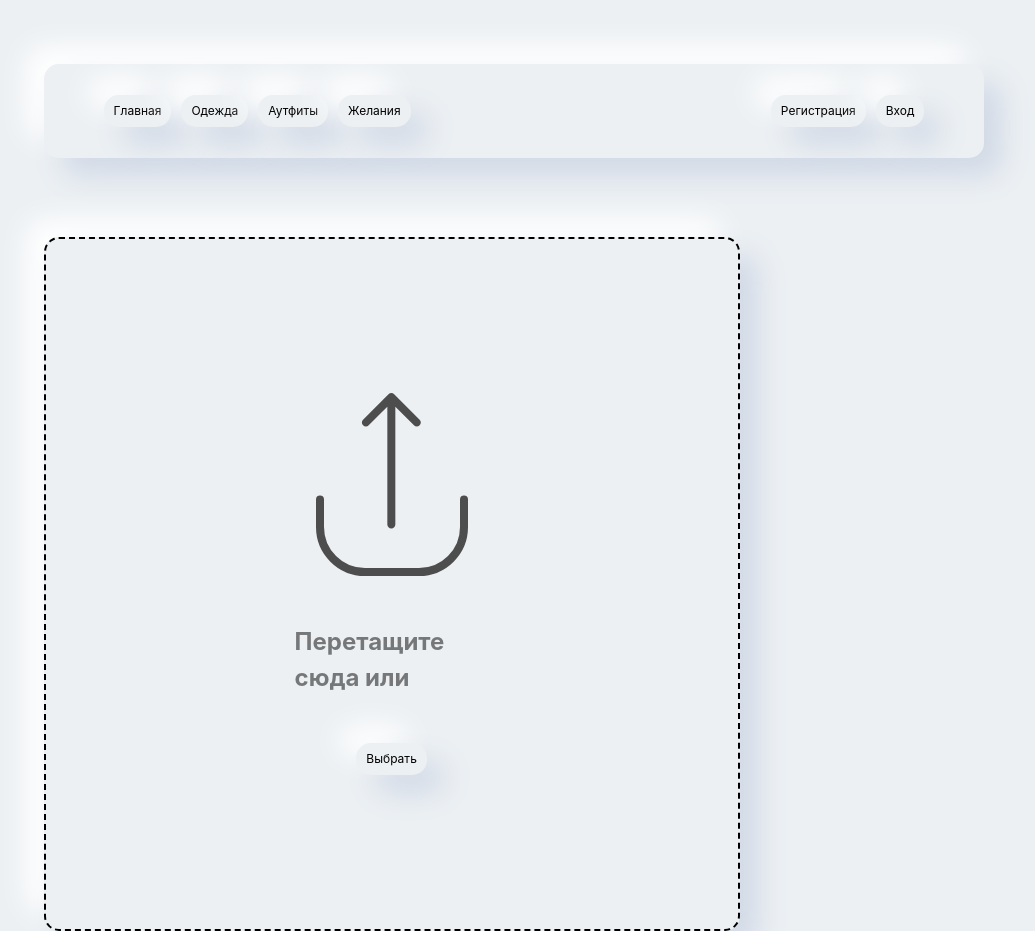
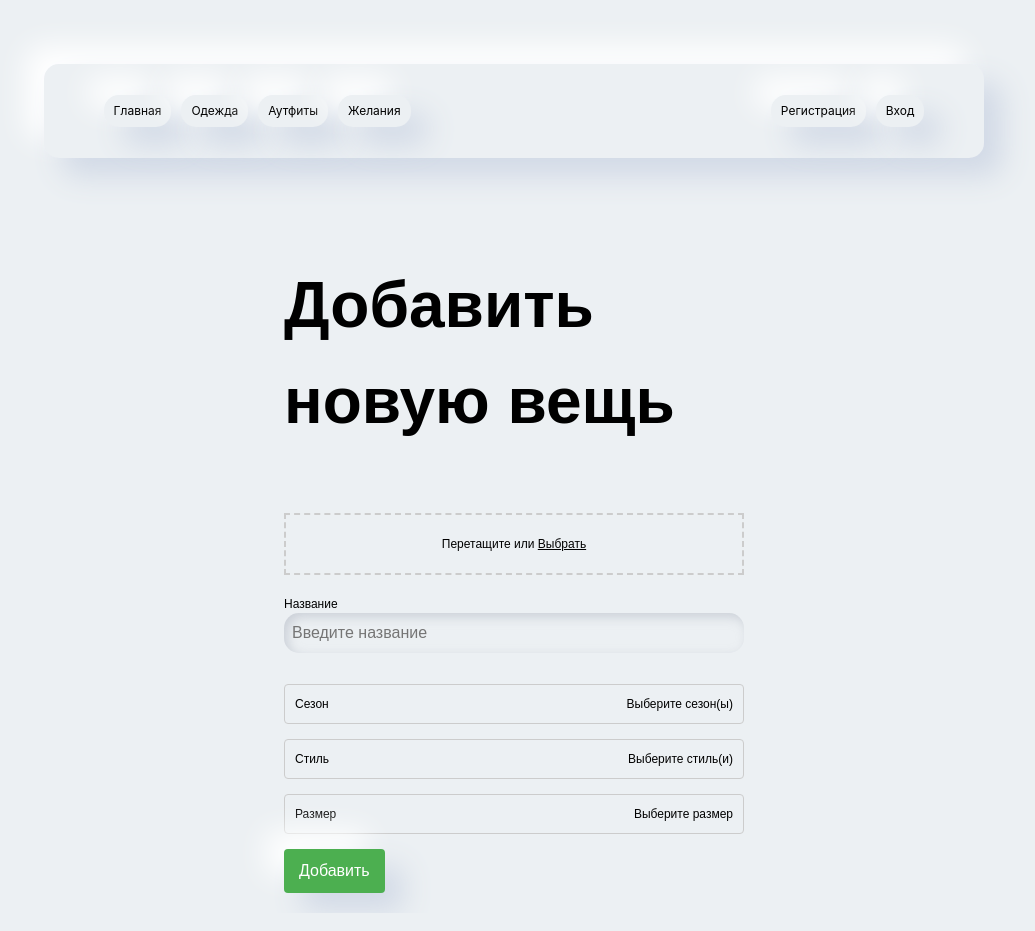
Before and after one commit to Qwayb/course-project, a Vue app: page /clothesAdd in a window 1280 px wide. Shown: the whole page, without its empty margins (126-1161 px from the left). Built offline with nearby package versions, Linux system fonts and the light colour scheme.

Commit message:
Clothes add scetch

```diff
--- a/src/views/ClothesAdd.vue
+++ b/src/views/ClothesAdd.vue
@@ -1,30 +1,301 @@
 <script setup>
+import { ref, computed } from 'vue';
 
+const formData = ref({
+  name: '',
+  seasons: [],
+  styles: [],
+  size: '',
+  imageFile: null
+});
+
+const previewImage = ref(null);
+const isSubmitting = ref(false);
+
+// Опции для выбора
+const seasons = ['Весна', 'Лето', 'Осень', 'Зима'];
+const styles = ['Повседневный', 'Рабочий', 'Классический'];
+const sizes = ['XS', 'S', 'M', 'L', 'XL'];
+
+// Управление dropdown
+const dropdowns = ref({
+  seasons: false,
+  styles: false,
+  sizes: false
+});
+
+// Вычисляемые свойства
+const selectedSeasonsText = computed(() =>
+    formData.value.seasons.length > 0 ? formData.value.seasons.join(', ') : 'Выберите сезон(ы)'
+);
+
+const selectedStylesText = computed(() =>
+    formData.value.styles.length > 0 ? formData.value.styles.join(', ') : 'Выберите стиль(и)'
+);
+
+const toggleDropdown = (name) => {
+  dropdowns.value = {
+    seasons: false,
+    styles: false,
+    sizes: false,
+    [name]: !dropdowns.value[name]
+  };
+};
+
+const handleFileSelect = (event) => {
+  const file = event.target.files[0];
+  if (file && file.type.match('image.*')) {
+    // Проверяем размер файла (не более 5MB)
+    if (file.size > 5 * 1024 * 1024) {
+      alert('Изображение должно быть меньше 5MB');
+      return;
+    }
+    formData.value.imageFile = file;
+    previewImage.value = URL.createObjectURL(file);
+  }
+};
+
+const submitForm = async () => {
+  if (!formData.value.name) {
+    alert('Пожалуйста, укажите название вещи');
+    return;
+  }
+
+  if (!formData.value.imageFile) {
+    alert('Пожалуйста, загрузите изображение');
+    return;
+  }
+
+  isSubmitting.value = true;
+
+  try {
+    // 1. Загружаем изображение
+    const imageFormData = new FormData();
+    imageFormData.append('file', formData.value.imageFile);
+
+    const uploadResponse = await fetch('https://87bb0d4c94472c27.mokky.dev/uploads', {
+      method: 'POST',
+      body: imageFormData,
+      // Добавляем заголовки для CORS
+      headers: {
+        'Accept': 'application/json',
+      },
+    });
+
+    if (!uploadResponse.ok) {
+      const errorData = await uploadResponse.json().catch(() => ({}));
+      throw new Error(errorData.message || `HTTP error! status: ${uploadResponse.status}`);
+    }
+
+    const imageData = await uploadResponse.json();
+    console.log('Изображение загружено:', imageData);
+
+    if (!imageData.url) {
+      throw new Error('Сервер не вернул URL изображения');
+    }
+
+    // 2. Сохраняем данные о вещи
+    const clothingData = {
+      name: formData.value.name,
+      seasons: formData.value.seasons,
+      styles: formData.value.styles,
+      size: formData.value.size,
+      imageUrl: imageData.url
+    };
+
+    const clothingResponse = await fetch('https://87bb0d4c94472c27.mokky.dev/clothes', {
+      method: 'POST',
+      headers: {
+        'Content-Type': 'application/json',
+        'Accept': 'application/json',
+      },
+      body: JSON.stringify(clothingData)
+    });
+
+    if (!clothingResponse.ok) {
+      const errorData = await clothingResponse.json().catch(() => ({}));
+      throw new Error(errorData.message || `HTTP error! status: ${clothingResponse.status}`);
+    }
+
+    const result = await clothingResponse.json();
+    console.log('Вещь успешно добавлена:', result);
+    alert('Вещь успешно добавлена в ваш гардероб!');
+
+    // Сбрасываем форму
+    formData.value = {
+      name: '',
+      seasons: [],
+      styles: [],
+      size: '',
+      imageFile: null
+    };
+    previewImage.value = null;
+
+  } catch (error) {
+    console.error('Ошибка:', error);
+    alert(`Ошибка: ${error.message}`);
+  } finally {
+    isSubmitting.value = false;
+  }
+};
 </script>
 
 <template>
-  <div class="upload-block defShadow">
-    <img src="@/assets/images/upload.svg" alt="upload">
-    <span class="upload-block__span">Перетащите сюда или</span>
-    <button>Выбрать</button>
+  <div class="add-clothing-form">
+    <h2>Добавить новую вещь</h2>
+
+    <!-- Поле для загрузки фото -->
+    <div class="upload-area">
+      <input type="file" id="file-upload" @change="handleFileSelect" accept="image/*" hidden />
+      <label for="file-upload" class="upload-label">
+        <span v-if="!previewImage">Перетащите или <u>Выбрать</u></span>
+        <img v-else :src="previewImage" class="preview-image" />
+      </label>
+    </div>
+
+    <!-- Название вещи -->
+    <div class="form-group">
+      <label>Название</label>
+      <input v-model="formData.name" type="text" placeholder="Введите название" />
+    </div>
+
+    <!-- Сезоны -->
+    <div class="form-group">
+      <div class="select-header" @click="toggleDropdown('seasons')">
+        <label>Сезон</label>
+        <span>{{ selectedSeasonsText }}</span>
+      </div>
+      <div v-if="dropdowns.seasons" class="dropdown-options">
+        <div v-for="season in seasons" :key="season" class="option">
+          <input
+              type="checkbox"
+              :id="'season-' + season"
+              :value="season"
+              v-model="formData.seasons"
+          />
+          <label :for="'season-' + season">{{ season }}</label>
+        </div>
+      </div>
+    </div>
+
+    <!-- Стиль -->
+    <div class="form-group">
+      <div class="select-header" @click="toggleDropdown('styles')">
+        <label>Стиль</label>
+        <span>{{ selectedStylesText }}</span>
+      </div>
+      <div v-if="dropdowns.styles" class="dropdown-options">
+        <div v-for="style in styles" :key="style" class="option">
+          <input
+              type="checkbox"
+              :id="'style-' + style"
+              :value="style"
+              v-model="formData.styles"
+          />
+          <label :for="'style-' + style">{{ style }}</label>
+        </div>
+      </div>
+    </div>
+
+    <!-- Размер -->
+    <div class="form-group">
+      <div class="select-header" @click="toggleDropdown('sizes')">
+        <label>Размер</label>
+        <span>{{ formData.size || 'Выберите размер' }}</span>
+      </div>
+      <div v-if="dropdowns.sizes" class="dropdown-options">
+        <div v-for="size in sizes" :key="size" class="option">
+          <input
+              type="radio"
+              :id="'size-' + size"
+              :value="size"
+              v-model="formData.size"
+              name="size"
+          />
+          <label :for="'size-' + size">{{ size }}</label>
+        </div>
+      </div>
+    </div>
+
+    <!-- Кнопка добавления -->
+    <button @click="submitForm" :disabled="isSubmitting" class="submit-btn">
+      {{ isSubmitting ? 'Добавляем...' : 'Добавить' }}
+    </button>
   </div>
 </template>
 
 <style scoped>
-.upload-block {
-  border: dashed 2px #000000;
-  display: flex;
-  flex-direction: column;
-  max-width: 696px;
-  align-items: center;
-  gap: 47px;
-  padding: 154px 249px;
+.add-clothing-form {
+  max-width: 500px;
+  margin: 0 auto;
+  padding: 20px;
+  font-family: Arial, sans-serif;
 }
 
-.upload-block__span {
-  font-size: 24px;
-  font-weight: bold;
-  opacity: 0.5;
+.upload-area {
+  border: 2px dashed #ccc;
+  padding: 20px;
+  text-align: center;
+  margin-bottom: 20px;
+  cursor: pointer;
+}
 
+.upload-label {
+  display: block;
+  cursor: pointer;
+}
+
+.preview-image {
+  max-width: 100%;
+  max-height: 200px;
+  margin-top: 10px;
+}
+
+.form-group {
+  margin-bottom: 15px;
+}
+
+.select-header {
+  display: flex;
+  justify-content: space-between;
+  padding: 10px;
+  border: 1px solid #ccc;
+  border-radius: 4px;
+  cursor: pointer;
+}
+
+.dropdown-options {
+  border: 1px solid #eee;
+  padding: 10px;
+  margin-top: 5px;
+}
+
+.option {
+  padding: 5px 0;
+}
+
+input[type="text"] {
+  width: 100%;
+  padding: 8px;
+  box-sizing: border-box;
+}
+
+.submit-btn {
+  background-color: #4CAF50;
+  color: white;
+  padding: 10px 15px;
+  border: none;
+  border-radius: 4px;
+  cursor: pointer;
+  font-size: 16px;
+}
+
+.submit-btn:hover {
+  background-color: #45a049;
+}
+
+.submit-btn:disabled {
+  background-color: #cccccc;
+  cursor: not-allowed;
 }
 </style>
```
Also changed, not shown: src/assets/images/arrow.svg (added).
